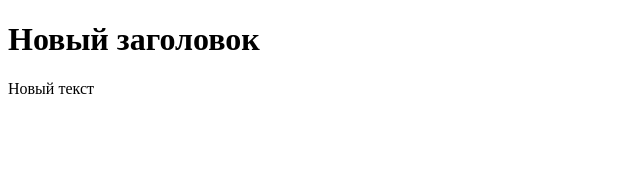
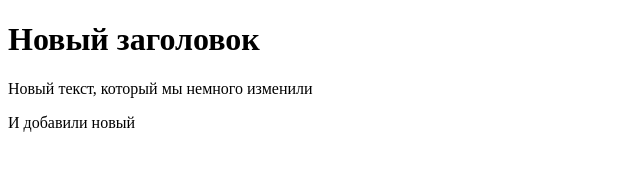
Before and after one commit to LudmilaShulgina/git_basics, a plain HTML site: page index.html in a window 1280 px wide. Shown: the whole page, without its empty margins (0-640 px from the left). Drawn offline with Linux system fonts and the light colour scheme.

Commit message:
Update_text

```diff
--- a/index.html
+++ b/index.html
@@ -7,7 +7,8 @@
     <title>Document</title>
 </head>
 <body>
-    <h1>Новый заголовок</h1
-        <p>Новый текст</p>
+    <h1>Новый заголовок</h1>
+    <p>Новый текст, который мы немного изменили</p>
+    <p>И добавили новый</p>
 </body>
 </html>
```
